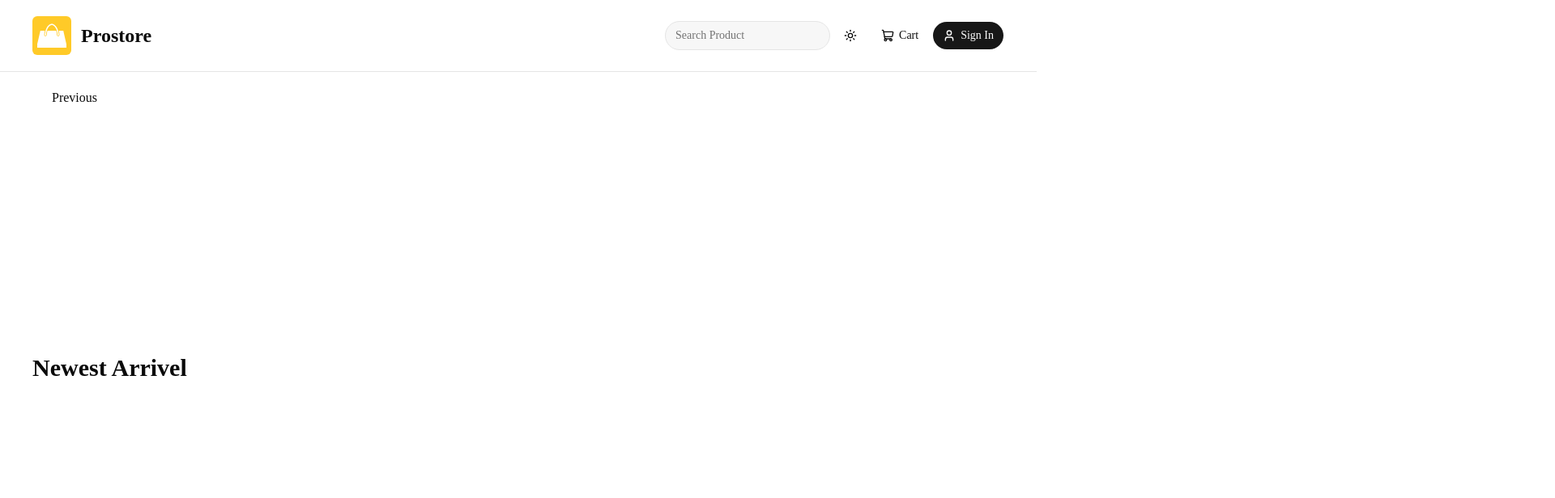
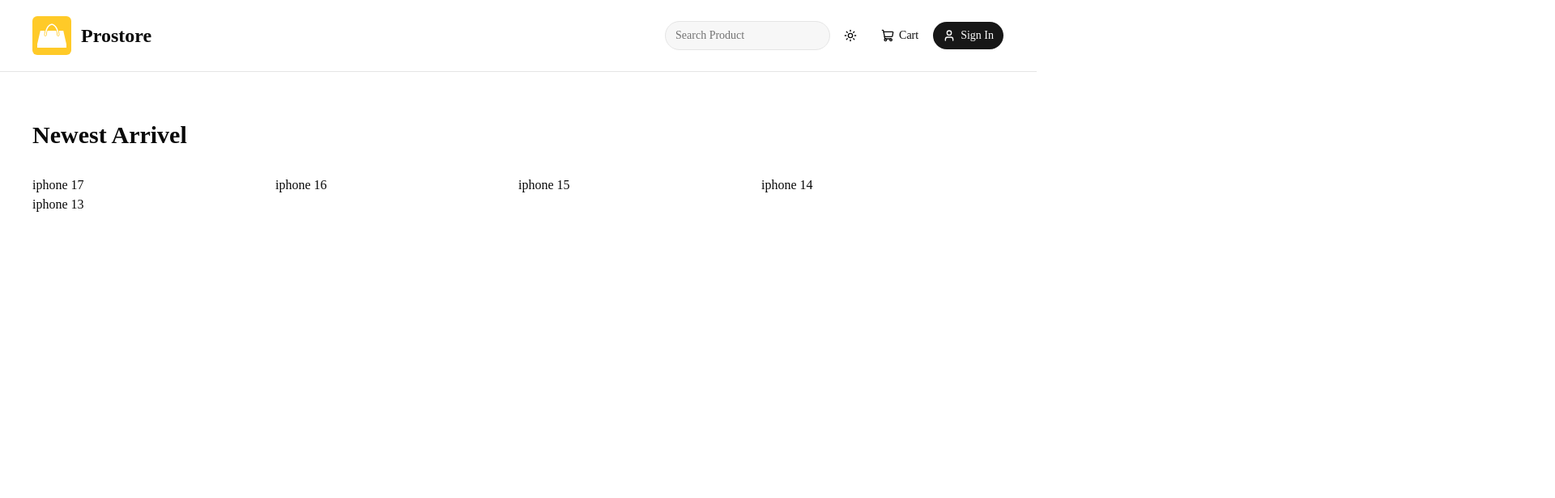
Before and after one commit to rahelaqambari/prostore-frontend, a Next.js app: page / in a window 1280 px wide. Shown: the top 616 px of the page at 81% size, 1920 px wide, since content can reach past the window. Built offline with nearby package versions, Linux system fonts and the light colour scheme; no server answers.

Commit message:
new chages

```diff
--- a/src/app/(root)/page.tsx
+++ b/src/app/(root)/page.tsx
@@ -29,7 +29,7 @@ export default function Home() {
   ]
   return (
     <div className="">
-      <Hero />
+      {/* <Hero /> */}
       <ProductList productlist = {product} title="Newest Arrivel" />
     </div>
   );
--- /dev/null
+++ b/src/components/products/product-card.tsx
@@ -0,0 +1,15 @@
+import React from 'react'
+import { Card, CardContent, CardHeader } from '../ui/card'
+
+function ProductCard({product}: {product: any}) {
+  return (
+  <Card>
+    <CardHeader></CardHeader>
+    <CardContent>
+        <h1>{product.name}</h1>
+    </CardContent>
+  </Card>
+  )
+}
+
+export default ProductCard
--- a/src/components/products/product-list.tsx
+++ b/src/components/products/product-list.tsx
@@ -3,8 +3,14 @@ import React from 'react'
 function ProductList({productlist, title}: {productlist: any, title: string}) {
   return (
     <div className='my-10'>
-      <h2 className='h2-bold'>{ title? title: "New Products"}</h2>
-      {}
+      <h2 className='h2-bold mb-8'>{ title? title: "New Products"}</h2>
+      <div className='w-full grid grid-cols-1 sm:grid-cols-2 ma:grid-cols-3 lg:grid-cols-4'>
+      {productlist.map( (R :any)=>(
+        <div key={R.id}>
+            <h1>{R.name}</h1>
+        </div>
+      ))}
+      </div>
     </div>
   )
 }
```
